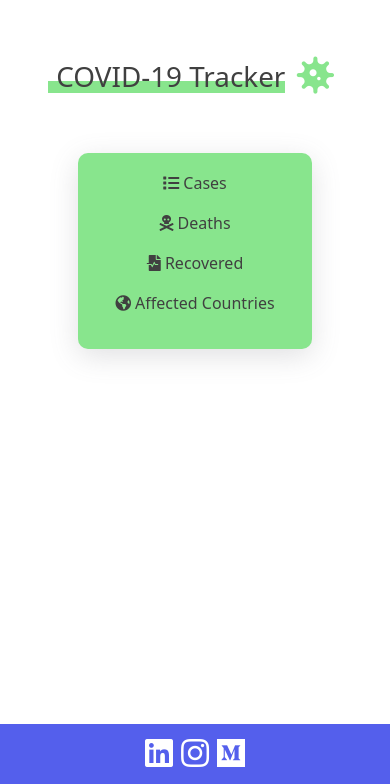
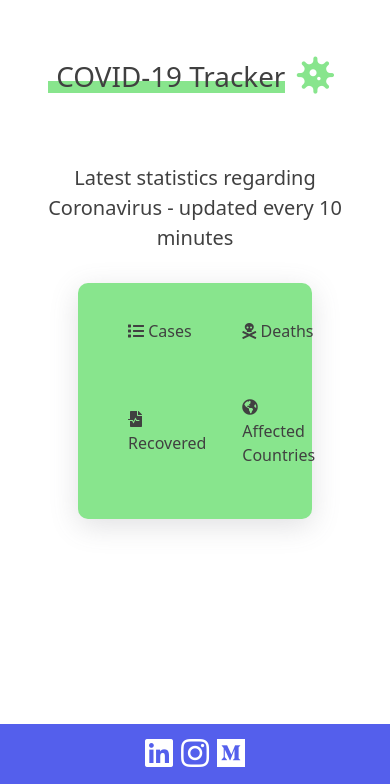
Before and after one commit to b-lauren/covid-tracker, a PHP site: page / in a window 390 px wide. Shown: the part 60-844 px from the top of the page. Run offline with PHP 8.4, Linux system fonts and the light colour scheme.

Commit message:
Adds styling for mobile

```diff
--- a/index.html
+++ b/index.html
@@ -25,6 +25,7 @@
       <span class="chunky">COVID-19 Tracker</span>
       <i class="fas fa-virus fa-lg virus"></i>
     </h1>
+    <p class="lead center">Latest statistics regarding Coronavirus - updated every 10 minutes</p>
     <div class="stats">
       <div>
         <p><i class="fas fa-list"></i> Cases</p>
--- a/styles.css
+++ b/styles.css
@@ -39,6 +39,11 @@
   background-repeat: no-repeat;
   background-size: cover;
   font-weight: bold;
+}
+
+.lead {
+  color: #404040;
+  margin-bottom: 20px;
 }
 
 nav, footer {
@@ -100,14 +105,23 @@
     height: 0.8rem;
   }
 
+  .lead {
+    font-size: 10px;
+    text-align: center;
+    padding: 10px 40px;
+  }
+
   .virus {
     margin-left: 4px;
   }
 
   .stats {
-    flex-direction: column;
-    align-items: left;
-    justify-content: left;
+    margin-bottom: 40px;
+    display: grid;
+    grid-template-columns: 1fr 1fr;
+  }
 
+  .stats div {
+    padding: 18px;
   }
 }
```
